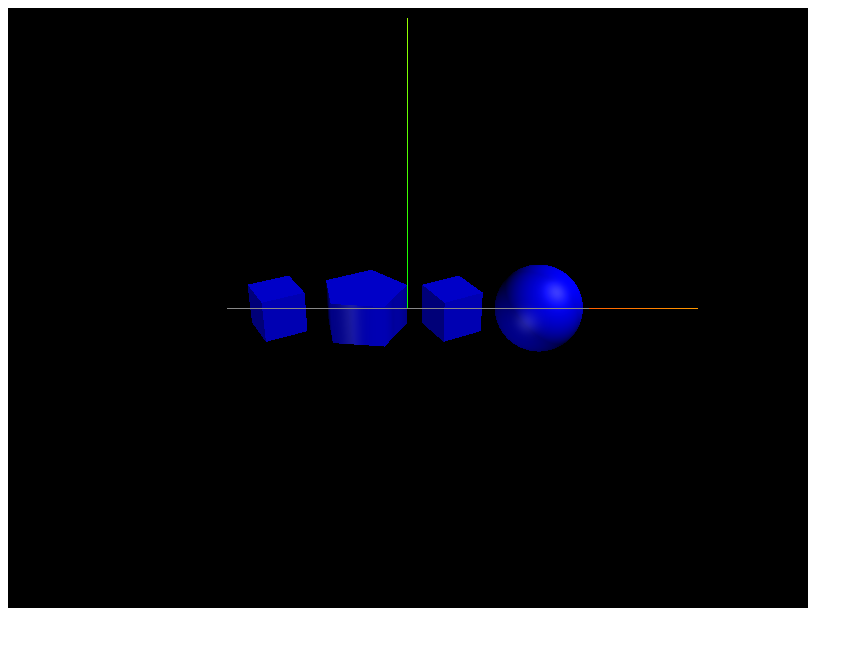
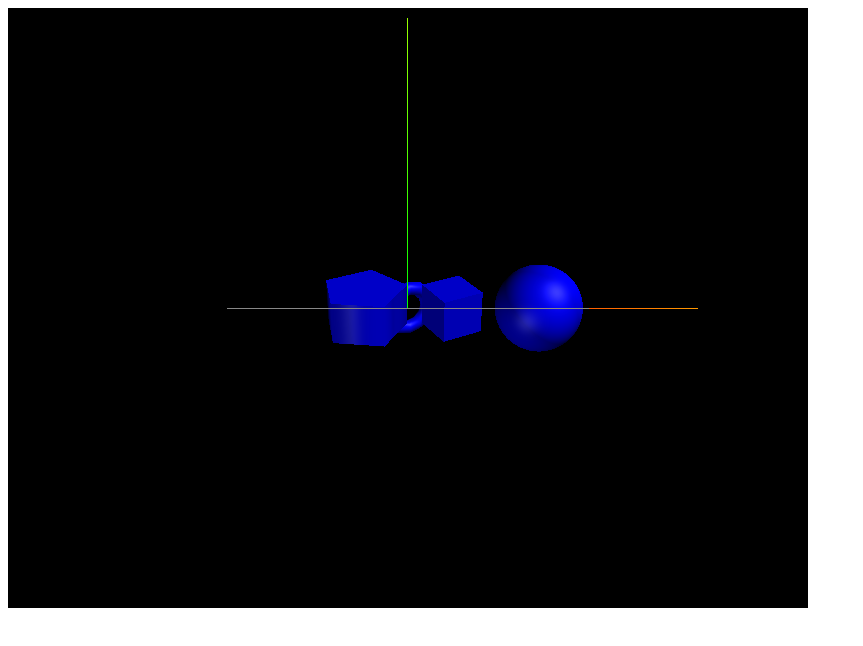
Before and after one commit to HayashiTomotaka/report1, a plain HTML site: page sample6-2.html in a window 1280 px wide. Shown: the whole page, without its empty margins (0-863 px from the left). Drawn offline with nearby package versions, Linux system fonts and the light colour scheme; animation ran at ten frames a second.

Commit message:
Update sample6-2.html

```diff
--- a/sample6-2.html
+++ b/sample6-2.html
@@ -65,10 +65,12 @@
         var cylinder = new THREE.Mesh( cylinderGeometry, cylinderMaterial );
         cylinder.position.set( -0.3, 0, 0 );
         scene.add( cylinder );
-        //
-        var box4 = new THREE.Mesh(geometry, material);
-        box4.position.set(-0.9,0,0);
-        scene.add(box4);
+        //ドーナッツ
+        var torusGeometry = new THREE.TorusGeometry( 0.3, 0.1, 6, 12 );
+        var torusMaterial = new THREE. MeshPhongMaterial( { color: 0x0000ff } );
+        var torus = new THREE.Mesh( torusGeometry, torusMaterial );
+        torus.position.set( 0, 0, -5);
+        scene.add( torus );
 
         update();
 
@@ -83,8 +85,8 @@
           box1.rotation.y += 0.01;
           cylinder.rotation.x += 0.01;
           cylinder.rotation.y += 0.01;
-          box4.rotation.x += 0.01;
-          box4.rotation.y += 0.01;
+          torus.rotation.x += 0.01;
+          torus.rotation.y += 0.01;
         }
       }
     </script>
```
